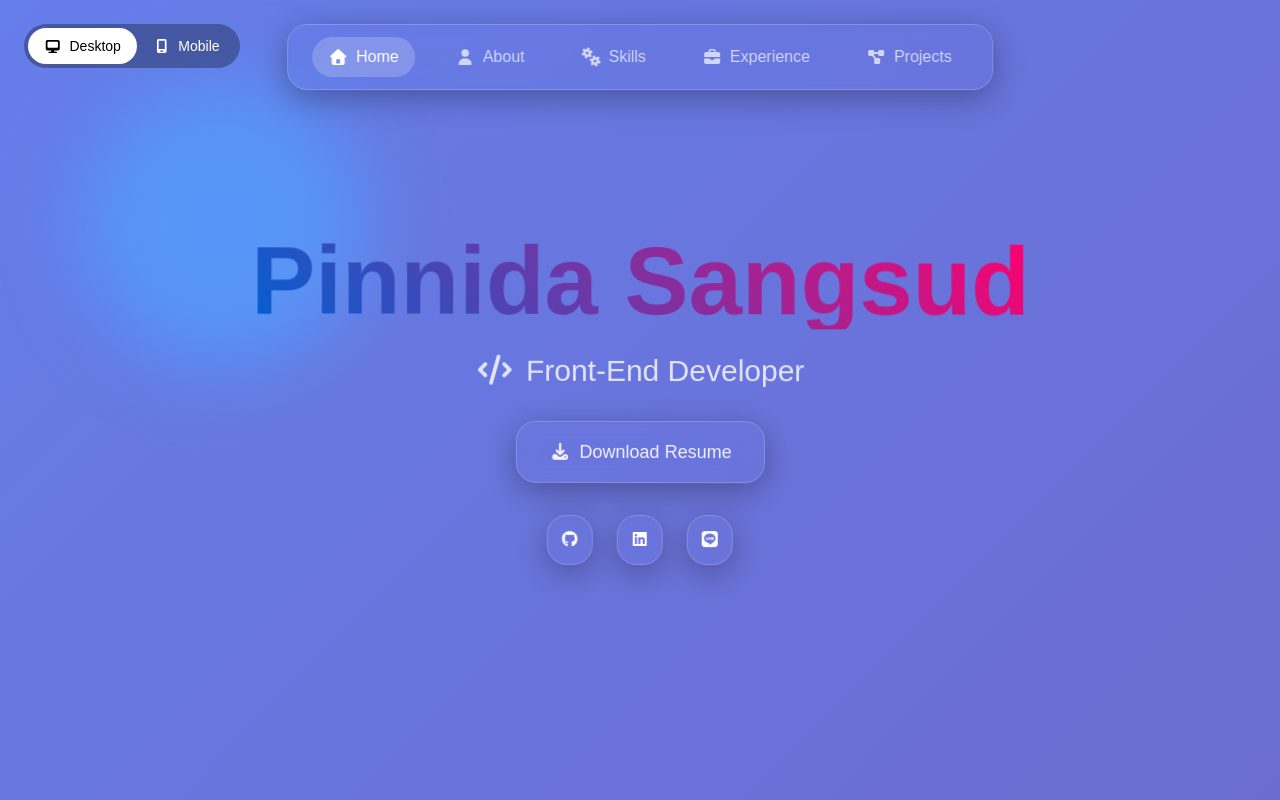
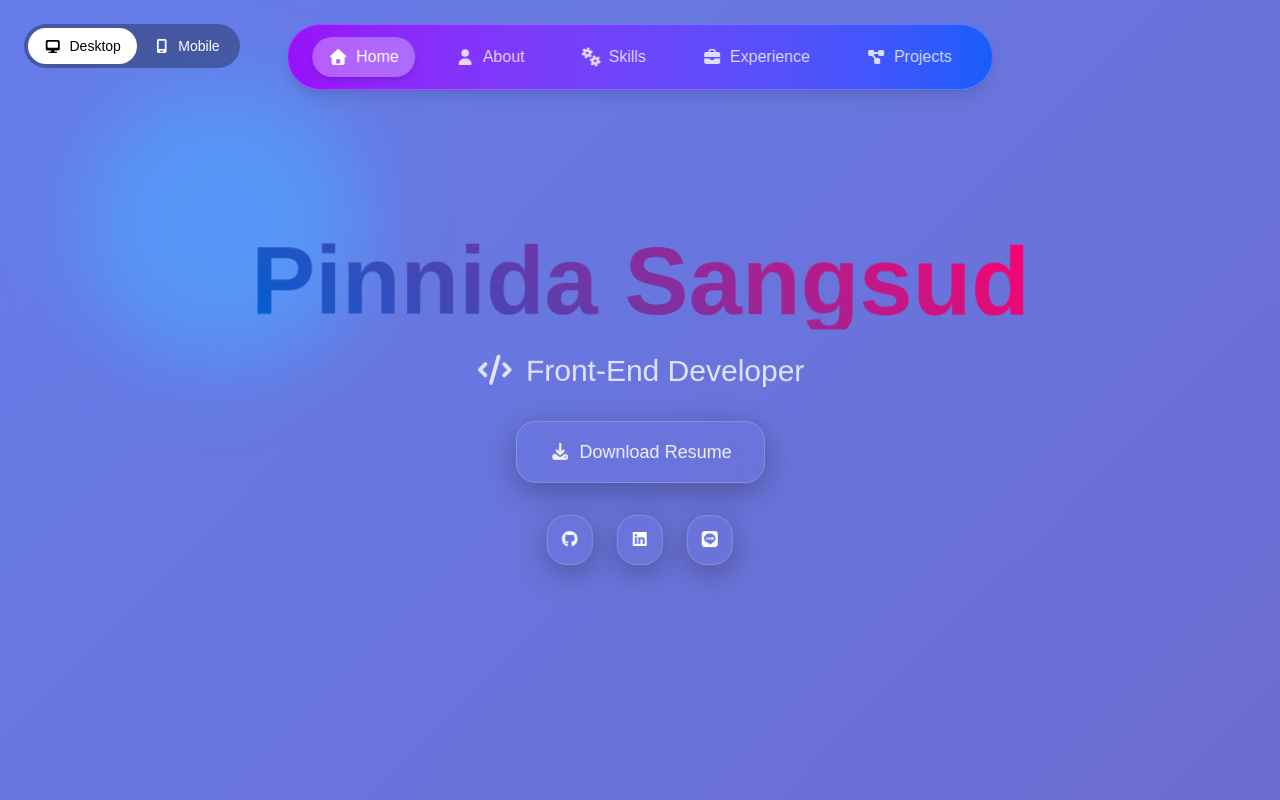
Before and after one commit to pinnida/my-portfolio, a Next.js app: page / in a window 1280 px wide. Shown: the top 800 px of the page. Built offline with nearby package versions, Linux system fonts and the light colour scheme.

Commit message:
Update page.tsx

```diff
--- a/src/app/page.tsx
+++ b/src/app/page.tsx
@@ -72,11 +72,11 @@ export default function Home() {
   };
 
   const menuItems = [
-    { id: "home", label: "Home", icon: faHome },
-    { id: "about", label: "About", icon: faUser },
-    { id: "skills", label: "Skills", icon: faCogs },
-    { id: "experience", label: "Experience", icon: faBriefcase },
-    { id: "projects", label: "Projects", icon: faProjectDiagram },
+    { id: "home", label: "Home", icon: faHome, color: "from-purple-600 to-blue-600" },
+    { id: "about", label: "About", icon: faUser, color: "from-purple-600 to-blue-600" },
+    { id: "skills", label: "Skills", icon: faCogs, color: "from-purple-600 to-blue-600" },
+    { id: "experience", label: "Experience", icon: faBriefcase, color: "from-purple-600 to-blue-600" },
+    { id: "projects", label: "Projects", icon: faProjectDiagram, color: "from-purple-600 to-blue-600" },
   ];
 
   const downloadResume = () => {
@@ -176,11 +176,12 @@ export default function Home() {
 
           {/* Animated Navigation */}
           <motion.nav
-            className={`fixed ${viewMode === "mobile" ? "top-20 left-1/2" : "top-6 left-1/2"} transform -translate-x-1/2 z-50 liquid-glass px-6 py-3`}
+            className={`fixed ${viewMode === "mobile" ? "top-20 left-1/2" : "top-6 left-1/2"} transform -translate-x-1/2 z-50`}
             initial={{ y: -100, opacity: 0 }}
             animate={{ y: 0, opacity: 1 }}
             transition={{ duration: 0.8, delay: 0.2 }}
           >
+            <div className={`bg-gradient-to-r ${menuItems.find(item => item.id === activeSection)?.color || "from-purple-600 to-blue-600"} backdrop-blur-md border border-white/20 rounded-full px-6 py-3 shadow-lg`}>
               <div className={`flex ${viewMode === "mobile" ? "space-x-2" : "space-x-6"}`}>
                 {menuItems.map((item, index) => (
                   <motion.a
@@ -188,8 +189,8 @@ export default function Home() {
                     href={`#${item.id}`}
                     className={`${viewMode === "mobile" ? "px-2 py-2" : "px-4 py-2"} rounded-full transition-all duration-300 flex items-center gap-2 ${
                       activeSection === item.id
-                      ? "bg-white/20 text-white"
-                      : "text-white/70 hover:text-white hover:bg-white/10"
+                        ? "bg-white/30 text-white shadow-md"
+                        : "text-white/80 hover:text-white hover:bg-white/20"
                     }`}
                     initial={{ y: -50, opacity: 0 }}
                     animate={{ y: 0, opacity: 1 }}
@@ -201,6 +202,7 @@ export default function Home() {
                     <span className={`${viewMode === "mobile" ? "hidden" : "hidden md:inline"}`}>{item.label}</span>
                   </motion.a>
                 ))}
+              </div>
             </div>
           </motion.nav>
 
```
Lines whose indentation alone changed are shown as unchanged.
